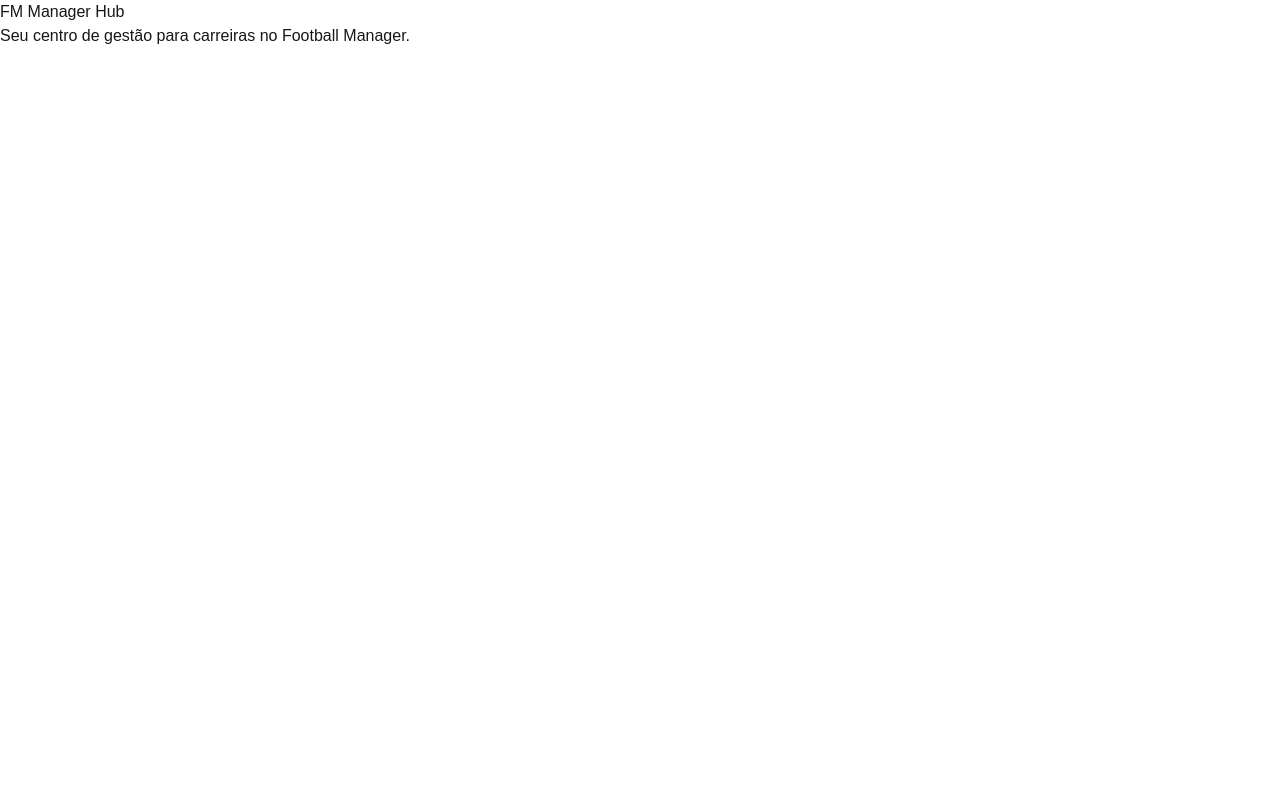
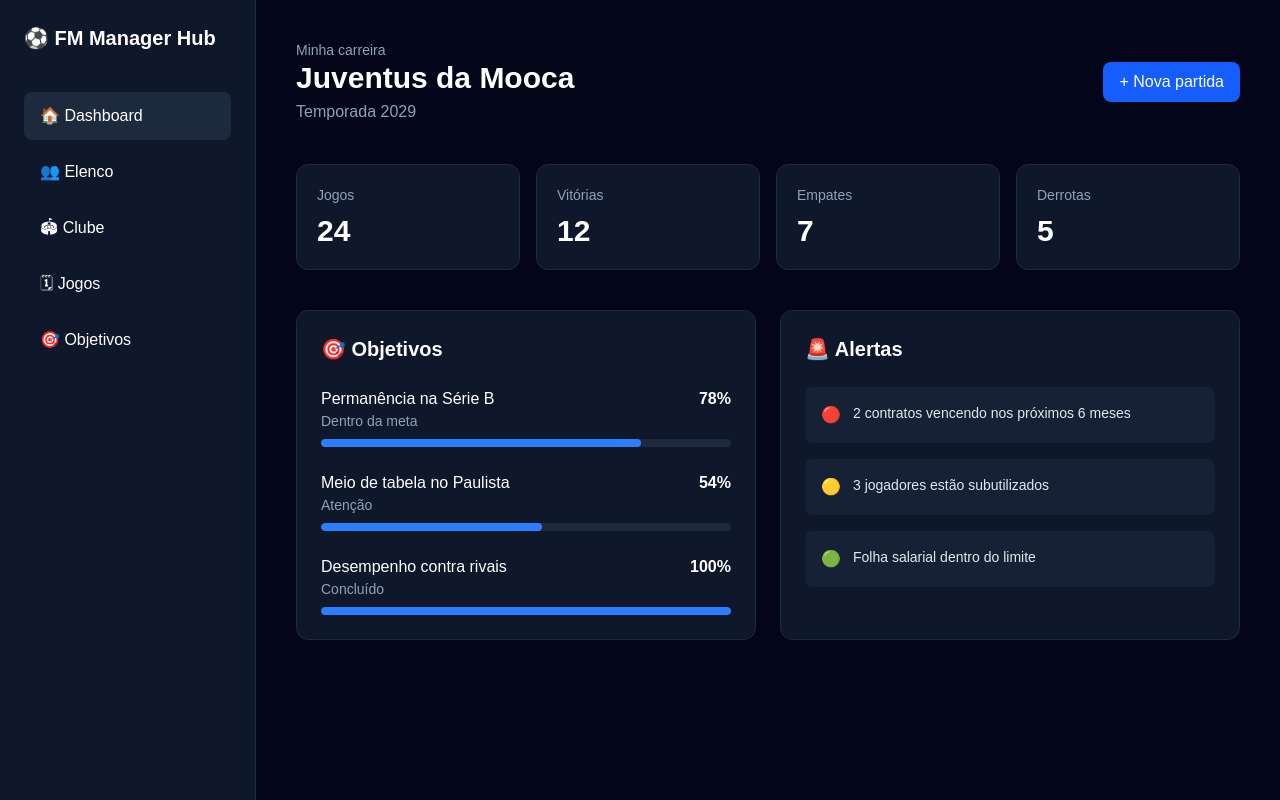
Before and after one commit to gabrielmiilanez/fm-manager-hub, a Next.js app: page / in a window 1280 px wide. Built offline with nearby package versions, Linux system fonts and the light colour scheme.

Commit message:
:sparkles: feat: criação da página dashboard

```diff
--- a/app/page.tsx
+++ b/app/page.tsx
@@ -1,10 +1,178 @@
-import Image from "next/image";
+const stats = [
+  { label: "Jogos", value: "24" },
+  { label: "Vitórias", value: "12" },
+  { label: "Empates", value: "7" },
+  { label: "Derrotas", value: "5" },
+];
+
+const objectives = [
+  {
+    title: "Permanência na Série B",
+    progress: 78,
+    status: "Dentro da meta",
+  },
+  {
+    title: "Meio de tabela no Paulista",
+    progress: 54,
+    status: "Atenção",
+  },
+  {
+    title: "Desempenho contra rivais",
+    progress: 100,
+    status: "Concluído",
+  },
+];
+
+const alerts = [
+  {
+    icon: "🔴",
+    text: "2 contratos vencendo nos próximos 6 meses",
+  },
+  {
+    icon: "🟡",
+    text: "3 jogadores estão subutilizados",
+  },
+  {
+    icon: "🟢",
+    text: "Folha salarial dentro do limite",
+  },
+];
 
 export default function Home() {
   return (
-    <main>
-      <h1>FM Manager Hub</h1>
-      <p>Seu centro de gestão para carreiras no Football Manager.</p>
+    <main className="min-h-screen bg-slate-950 text-white">
+      <div className="flex min-h-screen">
+        {/* Sidebar */}
+        <aside className="hidden w-64 border-r border-slate-800 bg-slate-900 p-6 md:block">
+          <h1 className="mb-10 text-xl font-bold">
+            ⚽ FM Manager Hub
+          </h1>
+
+          <nav className="space-y-2">
+            <button className="w-full rounded-lg bg-slate-800 px-4 py-3 text-left">
+              🏠 Dashboard
+            </button>
+
+            <button className="w-full rounded-lg px-4 py-3 text-left hover:bg-slate-800">
+              👥 Elenco
+            </button>
+
+            <button className="w-full rounded-lg px-4 py-3 text-left hover:bg-slate-800">
+              🏟 Clube
+            </button>
+
+            <button className="w-full rounded-lg px-4 py-3 text-left hover:bg-slate-800">
+              🗓 Jogos
+            </button>
+
+            <button className="w-full rounded-lg px-4 py-3 text-left hover:bg-slate-800">
+              🎯 Objetivos
+            </button>
+          </nav>
+        </aside>
+
+        {/* Conteúdo */}
+        <section className="flex-1 p-6 md:p-10">
+          {/* Header */}
+          <header className="mb-10 flex flex-col justify-between gap-4 md:flex-row md:items-center">
+            <div>
+              <p className="text-sm text-slate-400">
+                Minha carreira
+              </p>
+
+              <h2 className="text-3xl font-bold">
+                Juventus da Mooca
+              </h2>
+
+              <p className="mt-1 text-slate-400">
+                Temporada 2029
+              </p>
+            </div>
+
+            <button className="rounded-lg bg-blue-600 px-4 py-2 font-medium hover:bg-blue-500">
+              + Nova partida
+            </button>
+          </header>
+
+          {/* Estatísticas */}
+          <div className="mb-10 grid gap-4 sm:grid-cols-2 lg:grid-cols-4">
+            {stats.map((stat) => (
+              <div
+                key={stat.label}
+                className="rounded-xl border border-slate-800 bg-slate-900 p-5"
+              >
+                <p className="text-sm text-slate-400">
+                  {stat.label}
+                </p>
+
+                <p className="mt-2 text-3xl font-bold">
+                  {stat.value}
+                </p>
+              </div>
+            ))}
+          </div>
+
+          <div className="grid gap-6 lg:grid-cols-2">
+            {/* Objetivos */}
+            <section className="rounded-xl border border-slate-800 bg-slate-900 p-6">
+              <h3 className="mb-6 text-xl font-semibold">
+                🎯 Objetivos
+              </h3>
+
+              <div className="space-y-6">
+                {objectives.map((objective) => (
+                  <div key={objective.title}>
+                    <div className="mb-2 flex justify-between gap-4">
+                      <div>
+                        <p className="font-medium">
+                          {objective.title}
+                        </p>
+
+                        <p className="text-sm text-slate-400">
+                          {objective.status}
+                        </p>
+                      </div>
+
+                      <span className="font-semibold">
+                        {objective.progress}%
+                      </span>
+                    </div>
+
+                    <div className="h-2 overflow-hidden rounded-full bg-slate-800">
+                      <div
+                        className="h-full rounded-full bg-blue-500"
+                        style={{ width: `${objective.progress}%` }}
+                      />
+                    </div>
+                  </div>
+                ))}
+              </div>
+            </section>
+
+            {/* Alertas */}
+            <section className="rounded-xl border border-slate-800 bg-slate-900 p-6">
+              <h3 className="mb-6 text-xl font-semibold">
+                🚨 Alertas
+              </h3>
+
+              <div className="space-y-4">
+                {alerts.map((alert) => (
+                  <div
+                    key={alert.text}
+                    className="flex gap-3 rounded-lg bg-slate-800/60 p-4"
+                  >
+                    <span>{alert.icon}</span>
+
+                    <p className="text-sm text-slate-200">
+                      {alert.text}
+                    </p>
+                  </div>
+                ))}
+              </div>
+            </section>
+          </div>
+        </section>
+      </div>
     </main>
   );
 }
```
